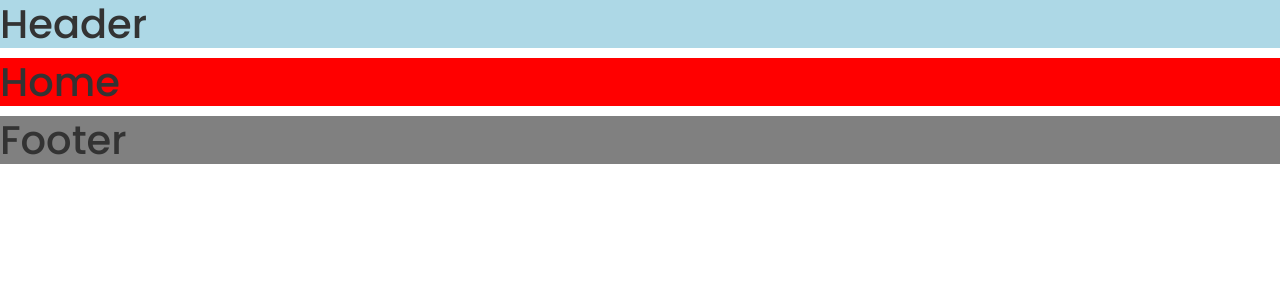
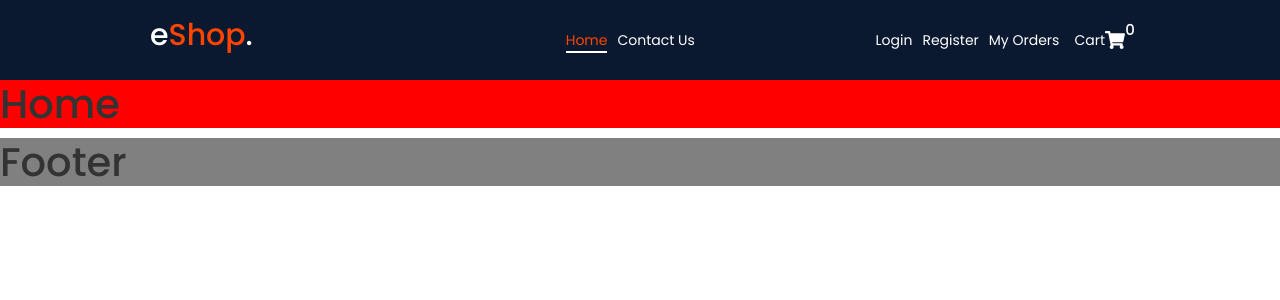
Before and after one commit to developer-rak/eshop, a React (Create React App) app: page / in a window 1280 px wide. Shown: the top 300 px of the page. Built offline with nearby package versions, Linux system fonts and the light colour scheme.

Commit message:
header nav js and scss

```diff
--- a/package.json
+++ b/package.json
@@ -8,6 +8,7 @@
     "@testing-library/user-event": "^13.5.0",
     "react": "^18.3.1",
     "react-dom": "^18.3.1",
+    "react-icons": "^5.3.0",
     "react-router-dom": "^6.26.1",
     "react-scripts": "5.0.1",
     "sass": "^1.77.8",
--- a/src/components/header/Header.js
+++ b/src/components/header/Header.js
@@ -1,11 +1,123 @@
-import React from 'react';
+import React, { useState } from 'react';
+import "./Header.scss"
 import "./Header.scss";
+import { Link, NavLink } from 'react-router-dom';
+
+import { FaShoppingCart, FaTimes } from "react-icons/fa";
+import { HiOutlineMenuAlt3 } from 'react-icons/hi';
+
+// logo variable
+const logo = (
+    <div className="logo">
+      <Link to="/">
+        <h2>
+          e<span>Shop</span>.
+        </h2>
+      </Link>
+    </div>
+)
+
+// Active Class Variable
+const activeLink = ({isActive}) => (isActive ? `${"active"}` : "")
+
+// Cart Variable
+const cart = (
+      <span className='cart'>
+        <NavLink to="/cart" className={activeLink}>
+          Cart
+          <FaShoppingCart size={20} />
+          <p>0</p>
+        </NavLink>
+      </span>
+)
+
 
 const Header = () => {
+  const [showMenu, setShowMenu] = useState(false);
+
+  const toggleMenu = () => {
+    setShowMenu(!showMenu)
+  }
+
+  const hideMenu = () => {
+    setShowMenu(false)
+  }
+
   return (
-    <div className='header'>
-      <h1>Header</h1>
-    </div>
+    <header>
+      <div className="header">
+       {logo}
+
+        <nav className={
+          showMenu
+          ? `${"show-nav"}`
+          : `${"hide-nav"}`}
+        >
+
+        <div className={
+          showMenu
+          ? `${"nav-wrapper"} ${"show-nav-wrapper"}`
+          : `${"nav-wrapper"}`}
+          onClick={hideMenu}
+        >
+
+        </div>
+
+        <ul onClick={hideMenu}>
+          <li className='logo-mobile'>
+            {logo}
+            <FaTimes size={22} color='#fff' onClick={hideMenu} />
+          </li>
+          <li>
+            <NavLink
+              to="/"
+              className={activeLink}
+            >
+              Home
+            </NavLink>
+          </li>
+          <li>
+            <NavLink
+              to="/contact"
+              className={activeLink}
+            >
+              Contact Us
+            </NavLink>
+          </li>
+        </ul>
+
+        <div className="header-right" onClick={hideMenu}>
+          <span className="links">
+            <NavLink
+              to="/login"
+              className={activeLink}
+            >
+              Login
+            </NavLink>
+            <NavLink
+              to="/register"
+              className={activeLink}
+            >
+              Register
+            </NavLink>
+            <NavLink
+              to="/order-history"
+              className={activeLink}
+            >
+              My Orders
+            </NavLink>
+          </span>
+          {cart}
+        </div>
+
+       </nav>
+
+       <div className="menu-icon">
+        {cart}
+        <HiOutlineMenuAlt3 size={28} onClick={toggleMenu} />
+       </div>
+      </div>
+    </header>
   )
 }
 
--- a/src/components/header/Header.scss
+++ b/src/components/header/Header.scss
@@ -1,3 +1,229 @@
-.header h1 {
-   background-color: lightblue;
-}
+.fixed {
+   width: 100%;
+   position: fixed;
+   top: 0;
+   transition: all 0.5s;
+   z-index: 9;
+ }
+
+ header {
+   width: 100%;
+   background-color: var(--dark-blue);
+   color: #fff;
+
+   .header {
+     width: 100%;
+     height: 8rem;
+     max-width: 1000px;
+     margin: 0 auto;
+     padding: 1rem;
+     display: flex;
+     justify-content: space-between;
+     align-items: center;
+     position: relative;
+   }
+
+   .logo a h2 {
+     width: 25%;
+     color: #fff;
+     cursor: pointer;
+     span {
+       color: orangered;
+     }
+   }
+
+   nav {
+     width: 75%;
+     display: flex;
+     justify-content: space-between;
+     ul {
+       display: flex;
+       justify-content: space-between;
+       list-style: none;
+
+       .logo-mobile {
+         display: none;
+       }
+
+       li {
+         margin: 0 5px;
+         a {
+            color: #fff;
+            &:hover {
+            color: orangered;
+           }
+         }
+       }
+     }
+   }
+
+   .header-right {
+     display: flex;
+
+     .cart a {
+       display: flex;
+       color: #fff;
+       position: relative;
+       &:hover {
+         color: orangered;
+       }
+       &.active {
+         color: var(--color-danger);
+       }
+       p {
+         position: absolute;
+         top: -1rem;
+         right: -1rem;
+         font-weight: 500;
+       }
+     }
+
+     span {
+       margin: 0 5px;
+
+       p {
+         color: #fff;
+       }
+     }
+
+     .links a {
+       margin: 0 5px;
+       color: #fff;
+       &:hover {
+         color: orangered;
+       }
+       &.active {
+         color: var(--color-danger);
+       }
+     }
+   }
+
+   .menu-icon {
+     cursor: pointer;
+     display: none;
+   }
+
+   @media screen and (max-width: 800px) {
+     nav {
+       display: block;
+       position: absolute;
+       top: 0;
+       left: 0;
+       width: 50%;
+       height: 100vh;
+       background-color: var(--dark-blue);
+       padding: 1rem;
+       z-index: 999;
+       transform: translateX(-200%);
+       transition: all 0.3s;
+
+       .nav-wrapper {
+         position: absolute;
+         top: 0;
+         right: 0;
+         width: 100%;
+         height: 100vh;
+         background-color: rgba(0, 0, 0, 0.5);
+         transform: translateX();
+         transition: all 0.3s;
+       }
+
+       .show-nav-wrapper {
+         transform: translateX(100%);
+       }
+
+       ul {
+         display: block;
+         .logo-mobile {
+           display: flex;
+           justify-content: space-between;
+           align-items: center;
+           > * {
+             cursor: pointer;
+           }
+         }
+         li {
+           padding: 5px 0;
+           border-bottom: 1px solid #333;
+           a {
+             display: block;
+           }
+         }
+       }
+
+       .header-right {
+         display: block;
+         .cart {
+           // display: block;
+           // padding: 5px 0;
+           border-bottom: 1px solid #333;
+           // a {
+           //   position: relative;
+           //   p {
+           //     position: absolute;
+           //     top: -1rem;
+           //     left: 5rem;
+           //     font-weight: 500;
+           //   }
+           // }
+         }
+
+         .links {
+           display: block;
+           a {
+             display: block;
+             margin: 0;
+             padding: 5px 0;
+             border-bottom: 1px solid #333;
+           }
+         }
+       }
+     }
+     .cart {
+       display: block;
+       padding: 5px 0;
+       // border-bottom: 1px solid #333;
+       a {
+         color: #fff;
+         position: relative;
+         &:hover {
+           color: orangered;
+         }
+         p {
+           position: absolute;
+           top: -1rem;
+           left: 5rem;
+           font-weight: 500;
+           color: #fff;
+         }
+       }
+     }
+     .show-nav {
+       transform: translateX(0);
+     }
+     .hide-nav {
+       transform: translateX(-200%);
+     }
+     .menu-icon {
+       display: flex;
+       > * {
+         margin-left: 2rem;
+       }
+     }
+   }
+ }
+
+ .active {
+   position: relative;
+   color: var(--color-danger);
+ }
+
+ .active::after {
+   content: "";
+   position: absolute;
+   left: 0;
+   bottom: -3px;
+   width: 100%;
+   height: 2px;
+   background-color: #fff;
+ }
--- a/src/pages/orderHistory/OrderHistory.js
+++ b/src/pages/orderHistory/OrderHistory.js
@@ -4,9 +4,9 @@ import "./OrderHistory.scss";
 const OrderHistory = () => {
   return (
     <div className='orderHistory'>
-      OrderHistory
+      <h1>OrderHistory</h1>
     </div>
   )
 }
 
-export default OrderHistory
+export default OrderHistory;
```
Also changed, not shown: 1 other file (tests, documents, lock files or other folders).
